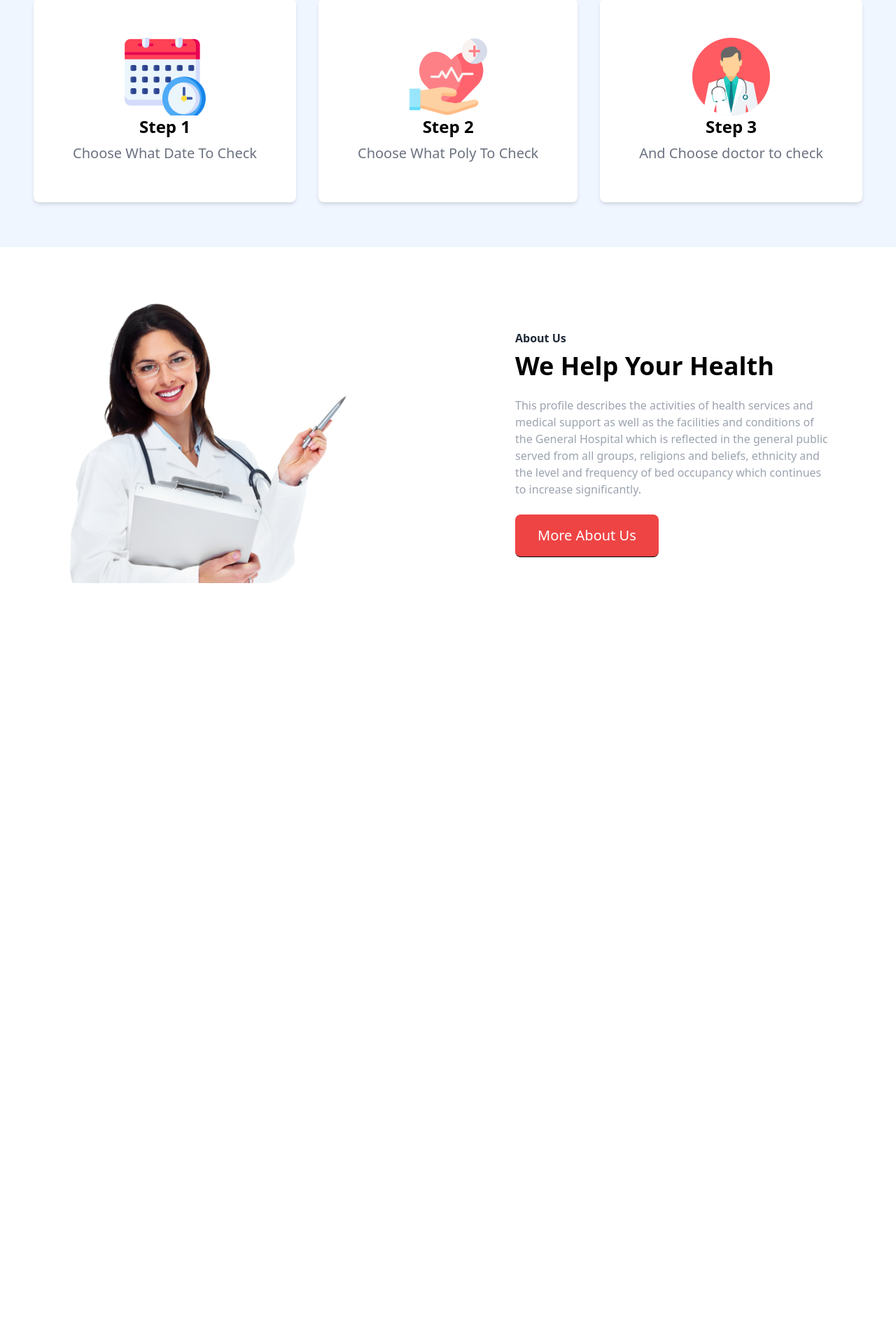
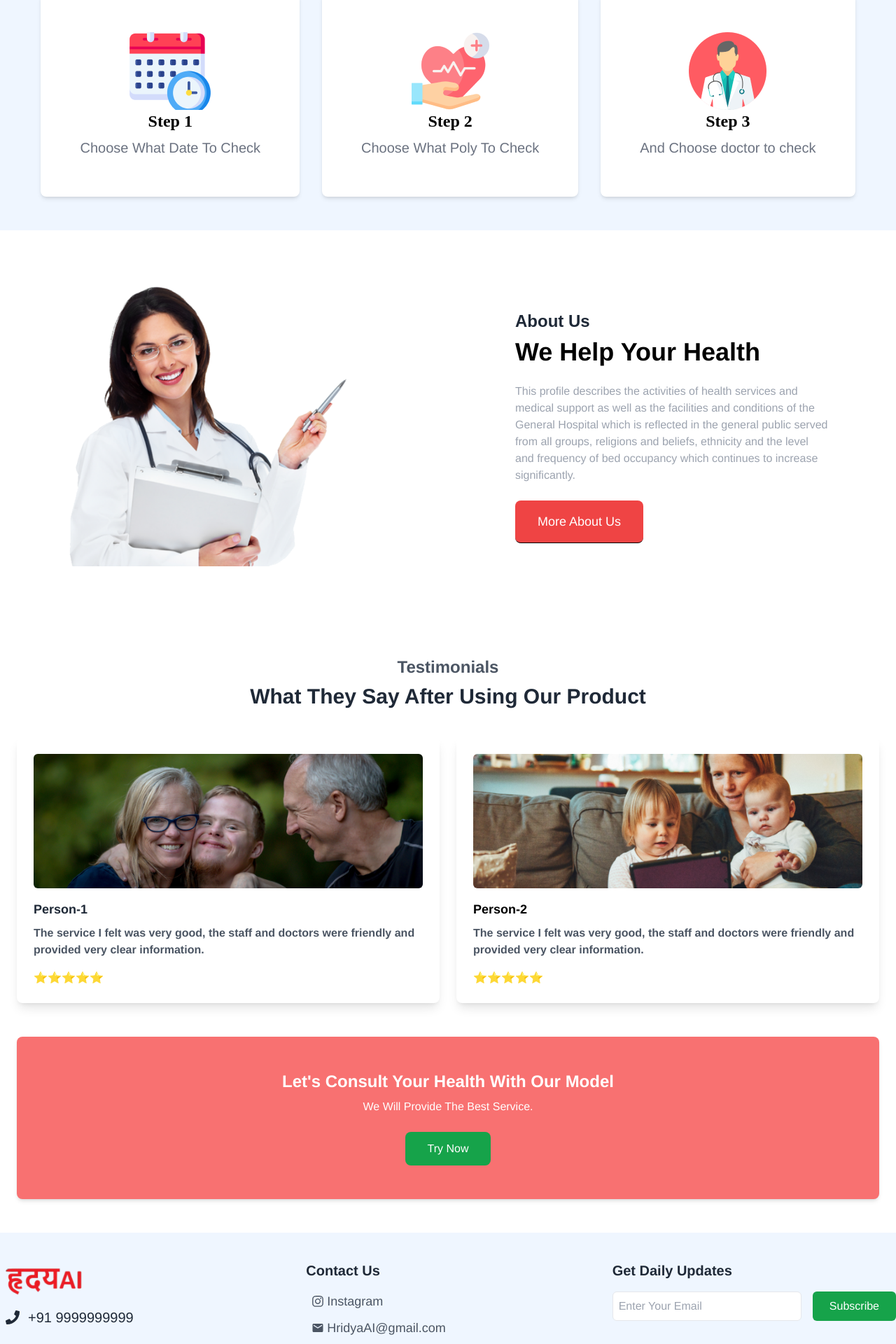
Before and after one commit to ShivanshAr97/HridyaAI, a React (Vite) app in the folder hridyaAI-frontend/: page / in a window 1280 px wide. Shown: the part 758-2678 px from the top of the page at 70% size. Before the commit the page ends 1671 px from the top, so only its background shows below. Built offline with nearby package versions, Linux system fonts and the light colour scheme.

Commit message:
Added Testimonials and Footer Components

```diff
--- a/hridyaAI-frontend/src/App.jsx
+++ b/hridyaAI-frontend/src/App.jsx
@@ -1,19 +1,17 @@
-import Navbar from "./components/Navbar"
-import Home from "./components/Home"
-import Services from "./components/Services"
-import About from "./components/About"
+import HeartFailurePrediction from "./pages/HeartFailurePrediction"
+import Landing from "./pages/Landing"
+import {BrowserRouter as Router,Routes,Route } from "react-router-dom"
 
 function App() {
-
-
   return (
     <>
-      {/* <h1 className="text-3xl font-bold underline text-red-400">Hello World</h1> */}
-      <Navbar/>
-      <Home/>
-      <Services/>
-      <About/>
-    </>
+   <Router>
+    <Routes>
+      <Route path="/" element={<Landing/>} />
+      <Route path="/heartfailureprediction" element={<HeartFailurePrediction/>}/>
+    </Routes>
+   </Router>
+   </>
   )
 }
 
--- a/hridyaAI-frontend/src/components/About.jsx
+++ b/hridyaAI-frontend/src/components/About.jsx
@@ -14,7 +14,7 @@ const About = () => {
         />
       </div>
       <div className="text-center md:text-left max-w-md md:w-1/2 md:ml-8">
-        <h4 className="font-semibold text-gray-800 dark:text-gray-200 ">About Us</h4>
+        <h4 className="font-semibold text-gray-800 dark:text-gray-200 text-2xl font-nunito ">About Us</h4>
         <h2 className="text-4xl font-bold py-2 leading-left dark:text-gray-200">We Help Your Health</h2>
         <p className="mt-4 text-gray-400 dark:text-gray-200">
           This profile describes the activities of health services and medical
@@ -23,7 +23,7 @@ const About = () => {
           groups, religions and beliefs, ethnicity and the level and frequency
           of bed occupancy which continues to increase significantly.
         </p>
-        <button className="text-xl rounded-lg mt-6 bg-red-500 text-white hover:bg-red-700 border-black z-10  border-b border-collapse px-8 py-4">
+        <button className="text-lg rounded-lg mt-6 bg-red-500 text-white hover:bg-red-600 border-black z-10  border-b border-collapse px-8 py-4">
          More About Us
         </button>
       </div>
--- /dev/null
+++ b/hridyaAI-frontend/src/components/Footer.jsx
@@ -0,0 +1,41 @@
+import React from 'react'
+import { FaInstagram, FaLinkedin, FaMailBulk, FaPhone } from 'react-icons/fa'
+import {MdEmail} from 'react-icons/md';
+const Footer = () => {
+  return (
+   <footer className='py-10 text-gray-800 bg-blue-50 dark:bg-gray-800 dark:text-gray-300'>
+    <div className='container mx-auto grid grid-cols-1 md:grid-cols-3 gap-8'>
+    <div className='flex flex-col items-start'>
+    <img src="/logo.png" alt="logo" className='mb-4 w-32'/>
+    <p className='text-xl inline-flex items-center gap-3 px-2'><span><FaPhone/></span> +91 9999999999  </p>
+    </div>
+    <div>
+        <h3 className='font-bold mb-4 text-xl'>Contact Us</h3>
+        <ul className='space-y-2'>
+            <li className='text-gray-600 inline-flex items-center hover:text-gray-800 hover:cursor-pointer gap-1 text-lg dark:text-gray-200 dark:hover:text-gray-400'><FaInstagram className='ml-2'/> Instagram </li>
+            <li className=' text-gray-600 flex items-center hover:text-gray-800 hover:cursor-pointer gap-1 text-lg dark:text-gray-200 dark:hover:text-gray-400'><MdEmail className='ml-2'/> HridyaAI@gmail.com </li>
+            <li className='text-gray-600 flex items-center hover:text-gray-800 hover:cursor-pointer gap-1 text-lg dark:text-gray-200 dark:hover:text-gray-400'><FaLinkedin className='ml-2'/> LinkedIn </li>
+        </ul>
+    </div>
+    <div>
+          <h3 className="font-bold mb-4 text-xl ">Get Daily Updates</h3>
+          <form className="flex gap-4">
+            <input
+              type="email"
+              placeholder="Enter Your Email"
+              className="p-2 border rounded-md w-full"
+            />
+            <button className="bg-green-600 text-white px-6 rounded-md hover:bg-green-700 ">
+              Subscribe
+            </button>
+          </form>
+        </div>
+    <div>
+
+    </div>
+    </div>
+   </footer>
+  )
+}
+
+export default Footer
--- a/hridyaAI-frontend/src/components/Services.jsx
+++ b/hridyaAI-frontend/src/components/Services.jsx
@@ -2,29 +2,29 @@ import React from 'react'
 
 const Services = () => {
   return (
-   <section className='bg-blue-50 py-16 dark:bg-slate-700'>
+   <section className='bg-blue-50 py-12 dark:bg-gray-800'>
     <div className='text-center mb-10'>
     <h3 className='text-lg font-semibold text-gray-700'></h3>
-    <p className='font-xl text-black font-semibold dark:text-gray-200'>Our Services</p>
-    <h2 className="text-3xl font-bold text-gray-600 dark:text-gray-400">3 Easy Steps To Care Your Heart</h2>
+    <p className='font-xl text-black font-semibold dark:text-gray-200 text-2xl font-pjs '>Our Services</p>
+    <h2 className="text-3xl font-bold text-gray-600 dark:text-gray-400 font-poppins">3 Easy Steps To Care Your Heart</h2>
     </div>
     <div className='flex flex-col items-center justify-center md:flex-row space-y-6 md:space-y-0 md:space-x-8'>
         <div className='flex flex-col items-center bg-white p-14 rounded-lg shadow-md dark:bg-slate-400'>
            <img src='/healthcare1.png' alt="" />
-            <h3 className="text-2xl font-semibold mb-2 dark:text-gray-100">Step 1</h3>
+            <h3 className="text-2xl font-semibold mb-2 dark:text-gray-100 font-cardo">Step 1</h3>
             <p className="text-gray-500 text-center text-xl dark:text-gray-300">Choose What Date To Check</p>
         </div>
 
         <div className="flex flex-col items-center bg-white p-14 rounded-lg shadow-md dark:bg-slate-400">
 
             <img src='/healthcare2.png' alt="healthcare2" />
-          <h3 className="text-2xl font-semibold mb-2 dark:text-gray-100">Step 2</h3>
+          <h3 className="text-2xl font-semibold mb-2 dark:text-gray-100 font-cardo">Step 2</h3>
           <p className="text-gray-500 text-center text-xl dark:text-gray-300">Choose What Poly To Check</p>
         </div>
         <div className='flex flex-col items-center bg-white p-14 rounded-lg shadow-md dark:bg-slate-400'>
 
                 <img src='/doctor2.png' alt="doctor2" />
-            <h3 className='text-2xl font-semibold mb-2 dark:text-gray-100'>Step 3</h3>
+            <h3 className='text-2xl font-semibold mb-2 dark:text-gray-100 font-cardo'>Step 3</h3>
             <p className=' text-gray-500 text-center text-xl dark:text-gray-300'>And Choose doctor to check</p>
         </div>
     </div>
--- /dev/null
+++ b/hridyaAI-frontend/src/components/Testimonials.jsx
@@ -0,0 +1,61 @@
+import React from 'react'
+
+const Testimonials = () => {
+  return (
+    <section className='py-12 px-6 dark:bg-slate-800'>
+        <div className='max-w-7xl mx-auto text-center '>
+            <h4 className='text-2xl font-semibold text-gray-600 dark:text-gray-200'>Testimonials</h4>
+            <h2 className='text-3xl font-bold text-gray-800 mt-2 '>What They Say After Using Our Product</h2>
+        </div>
+        <div className='max-w-7xl mx-auto grid grid-cols-1 md:grid-cols-2 gap-6 mt-10'>
+            <div className='bg-white p-6 rounded-lg shadow-lg dark:bg-gray-300'>
+                <img src="/testimonial1.png" alt="testimonial"
+                    className='w-full rounded-md h-48 object-cover'
+                />
+                <div className='mt-4 '>
+                    <h3 className='text-lg font-semibold text-gray-800'>Person-1</h3>
+                    <p className="mt-2 text-gray-600 font-semibold">
+                    The service I felt was very good, the staff and doctors were friendly and provided very clear information.
+                     </p>
+                     <div className='mt-4 flex items-center'>
+                        <div className='flex'>
+                            <span>⭐</span>
+                            <span>⭐</span>
+                            <span>⭐</span>
+                            <span>⭐</span>
+                            <span>⭐</span>
+                        </div>
+                     </div>
+                </div>
+            </div>
+            <div className='bg-white p-6 rounded-lg shadow-lg dark:bg-gray-300 '>
+            <img src="/testimonial2.png" alt="testimonial2" className='w-full h-48 object-cover rounded-md'/>
+            <div className='mt-4 '>
+                 <h3 className='text-lg font-semibold'>Person-2</h3>
+                 <p className='mt-2 text-gray-600 font-semibold'>  The service I felt was very good, the staff and doctors were friendly and provided very clear information.</p>
+                 <div className='mt-4 flex items-center'>
+                        <div className='flex'>
+                            <span>⭐</span>
+                            <span>⭐</span>
+                            <span>⭐</span>
+                            <span>⭐</span>
+                            <span>⭐</span>
+                        </div>
+                     </div>
+            </div>
+            </div>
+        </div>
+         <div className="mt-12">
+        <div className="bg-red-400 text-white py-12 px-6 rounded-lg shadow-md max-w-7xl mx-auto text-center">
+          <h3 className="text-2xl font-bold">Let's Consult Your Health With Our Model</h3>
+          <p className="mt-2">We Will Provide The Best Service.</p>
+          <button className="mt-6 px-8 py-3 bg-green-600 text-white rounded-lg hover:bg-green-700">
+            Try Now
+          </button>
+        </div>
+      </div>
+    </section>
+  )
+}
+
+export default Testimonials
--- /dev/null
+++ b/hridyaAI-frontend/src/pages/HeartFailurePrediction.jsx
@@ -0,0 +1,15 @@
+import React from 'react'
+import Navbar from '../components/Navbar'
+
+const HeartFailurePrediction = () => {
+  return (
+    <>
+    <Navbar/>
+    <div className='dark:bg-slate-800'>
+    <h1 className='p-6 text-center dark:text-gray-300'>Readmission Prediction of Heart Failure Patients</h1>
+    </div>
+    </>
+  )
+}
+
+export default HeartFailurePrediction
--- /dev/null
+++ b/hridyaAI-frontend/src/pages/Landing.jsx
@@ -0,0 +1,21 @@
+import React from 'react'
+import Navbar from "../components/Navbar"
+import Home from "../components/Home"
+import Services from "../components/Services"
+import About from "../components/About"
+import Testimonials from '../components/Testimonials'
+import Footer from '../components/Footer'
+const Landing = () => {
+  return (
+    <>
+   <Navbar/>
+   <Home/>
+   <Services/>
+   <About/>
+   <Testimonials/>
+   <Footer/>
+  </>
+  )
+}
+
+export default Landing
--- a/hridyaAI-frontend/tailwind.config.js
+++ b/hridyaAI-frontend/tailwind.config.js
@@ -7,6 +7,17 @@ export default {
   darkMode:"class",
   theme: {
     extend: {},
+    fontFamily:{
+      inter: ["Inter", "sans-serif"],
+      pjs:["Plus Jakarta Sans", "sans-serif"],
+      shrik:["Shrikhand", "cursive"],
+      sans:["Helvetica" ,"Arial","sans-serif"],
+      poppins:["Poppins","sans-serif"],
+      nunito:["Nunito","sans-serif"],
+      playfair:["Playfair Display","serif"],
+      merri:["Merriweather","serif"],
+      cardo:["Cardo","serif"]
+    },
   },
   plugins: [],
 }
```
Also changed, not shown: hridyaAI-frontend/src/components/Home.jsx (+10 -4 lines), hridyaAI-frontend/public/testimonial1.png (added), hridyaAI-frontend/public/testimonial2.png (added).
